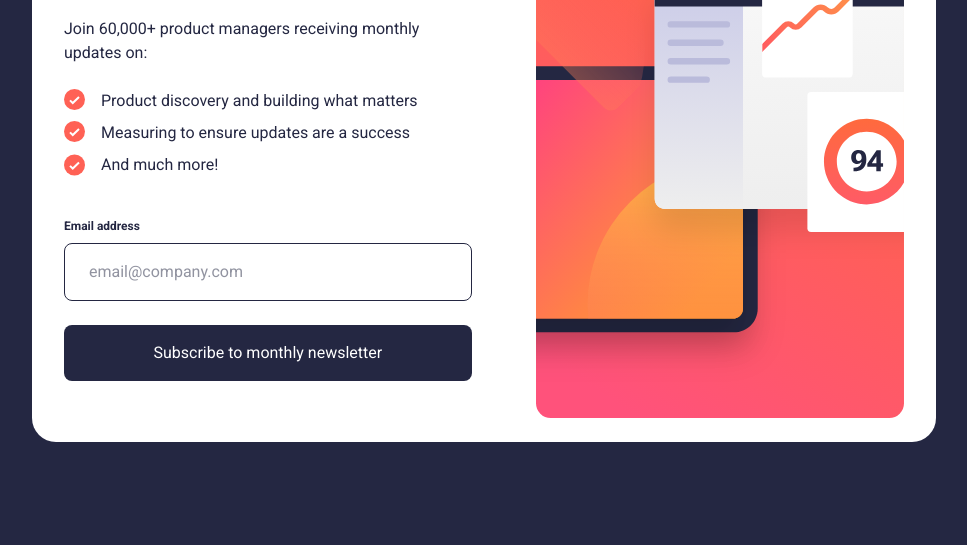
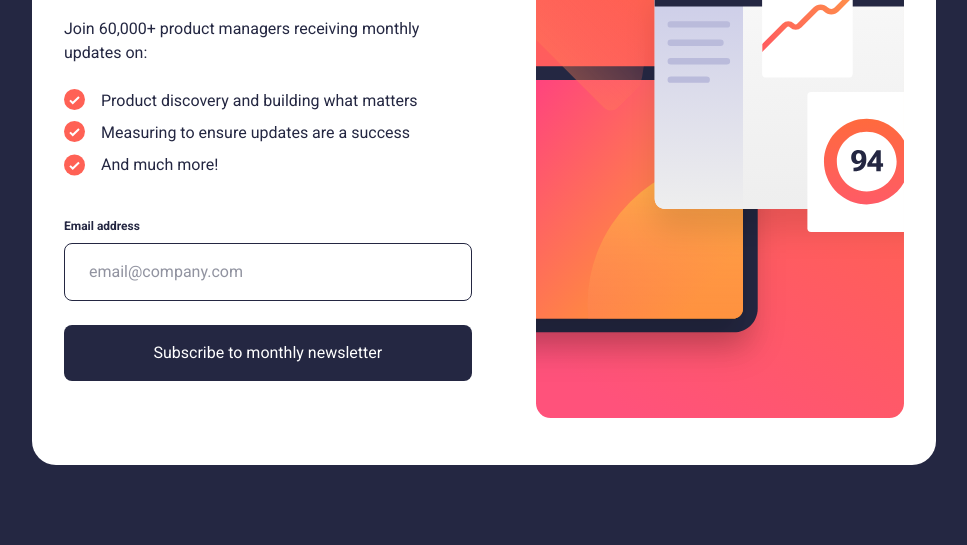
Before and after one commit to pauljomy/newsletter, a website built with Vite: page index.html in a window 1280 px wide. Shown: the part 255-800 px from the top of the page, without its empty margins (156-1123 px from the left). Built offline with nearby package versions, Linux system fonts and the light colour scheme.

Commit message:
updated margins

```diff
--- a/index.html
+++ b/index.html
@@ -9,7 +9,7 @@
     <body
         class="font-default-family text-default md:bg-default bg-white flex flex-col justify-center items-center min-h-screen"
     >
-        <main id="main xl:h-160">
+        <main id="main">
             <div class="md:hidden">
                 <img
                     src="/src/assets/images/illustration-sign-up-mobile.svg"
@@ -19,7 +19,7 @@
             </div>
 
             <div
-                class="mx-6 my-10 md:my-0 md:max-w-152 md:mx-auto bg-white md:p-10 xl:px-8 xl:py-6 rounded-3xl xl:flex xl:max-w-226 gap-16 xl:items-center"
+                class="mx-6 my-10 md:my-0 md:max-w-152 md:mx-auto bg-white md:p-10 xl:px-8 rounded-3xl xl:flex xl:max-w-226 gap-16 xl:items-center xl:h-160"
             >
                 <div>
                     <div class="hidden md:block mb-10 xl:hidden">
```
